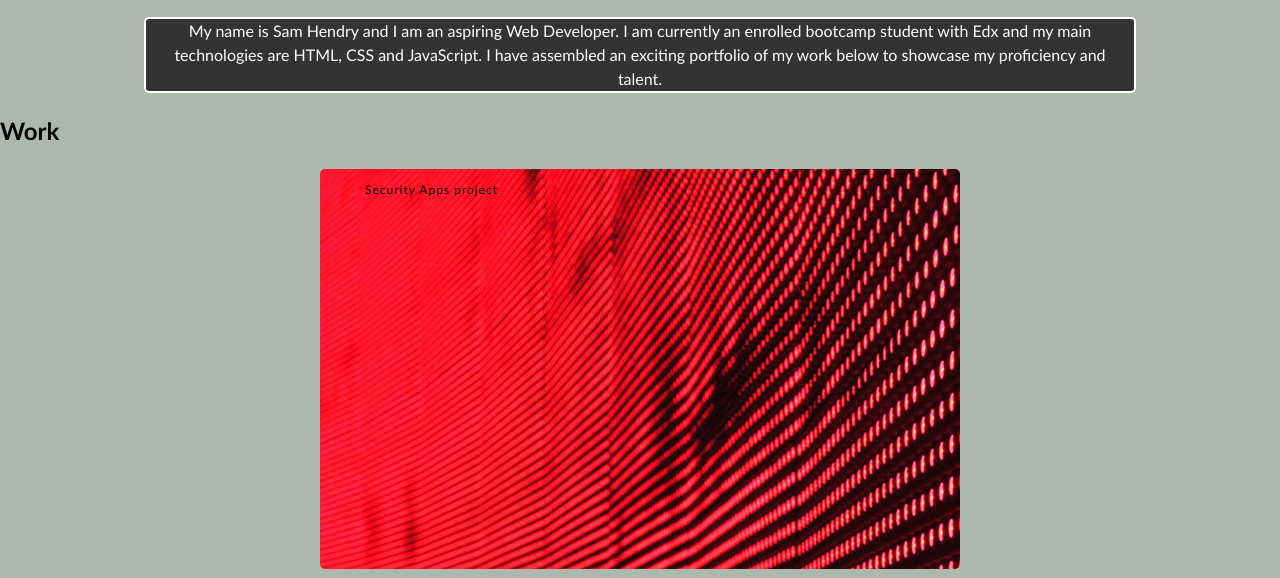
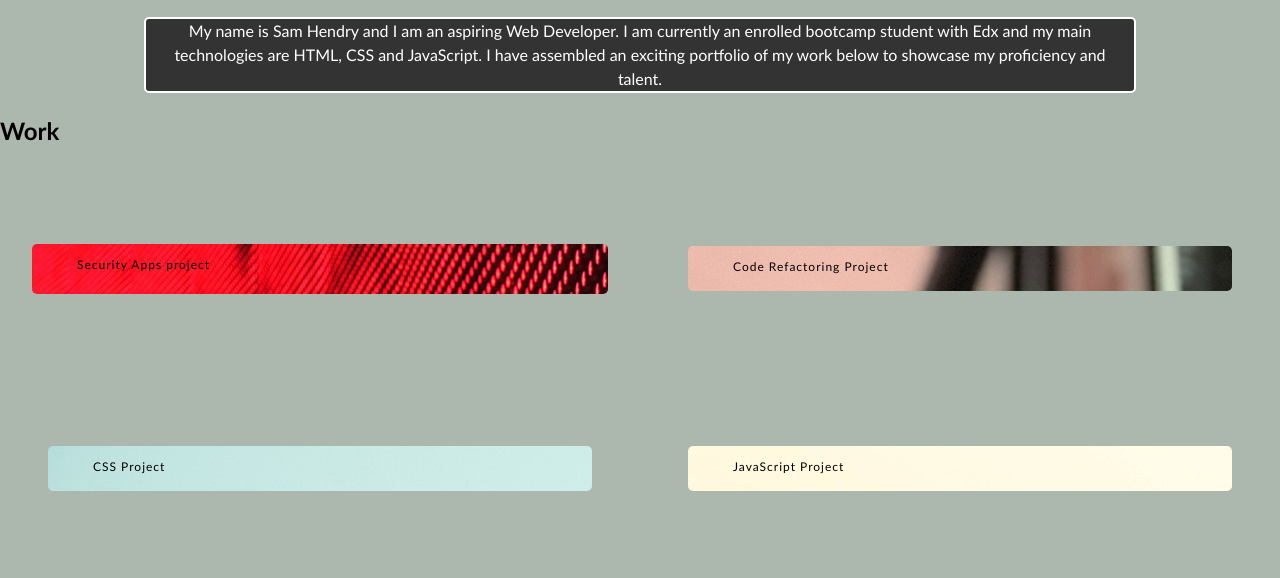
Before and after one commit to sdjhen/my-portfolio, a plain HTML site: page index.html in a window 1280 px wide. Shown: the part 335-913 px from the top of the page. Drawn offline with Linux system fonts and the light colour scheme.

Commit message:
reformat of grid layout

```diff
--- a/css/style.css
+++ b/css/style.css
@@ -72,19 +72,18 @@ body {
 }
 
 /* Grid Layout */
-.portfolio-grid-area {
+ .portfolio-grid-area {
   display: grid;
-  min-height: 200px;
+  min-height: 300px;
   height: 50vh;
-  grid-template-rows: 200px 200px 200px 200px 200px;
-  grid-template-columns: 1fr;
+   grid-template-rows: 200px 200px 200px 200px 200px;
+  grid-template-columns: 1fr 1fr;
   grid-template-areas:
-  "project-1"
-  "project-2"
-  "project-3"
-  "project-4"
+  "project-1 project-2"
+  "project-3 project-4"
+
   ;
-  margin: 25px;
+
 }
 
 .expand {
@@ -107,7 +106,8 @@ overflow: hidden;
   grid-area: project-1;
   background-image: url(../images/02-portfolio-1.jpg);
   border-radius: 5px;
-  width: 50%;
+  height: 50px;
+  width: 90%;
   display: block;
   margin: auto;
 }
@@ -116,7 +116,8 @@ overflow: hidden;
   grid-area: project-2;
   background-image: url(../images/02-portfolio-2.jpg);
   border-radius: 5px;
-  width: 50%;
+  height: 45px;
+  width: 85%;
   display: block;
   margin: auto;
 }
@@ -125,7 +126,8 @@ overflow: hidden;
   grid-area: project-3;
   background-image: url(../images/02-portfolio-3.jpg);
   border-radius: 5px;
-  width: 50%;
+  height: 45px;
+  width: 85%;
   display: block;
   margin: auto;
 }
@@ -134,7 +136,8 @@ overflow: hidden;
   grid-area: project-4;
   background-image: url(../images/02-portfolio-4.jpg);
   border-radius: 5px;
-  width: 50%;
+  height: 45px;
+  width: 85%;
   display: block;
   margin: auto;
 }
--- a/index.html
+++ b/index.html
@@ -44,17 +44,17 @@
       <!-- portfolio container -->
       <section class="page-section" id="work">
         <h2>Work</h2>
-        <div id="portfolio-grid">
-          <div id="project-1" class="portfolio-grid-area expand">
+        <div class="portfolio-grid-area">
+          <div id="project-1" class="expand">
             <h3 class="card-heading">Security Apps project</h3>
           </div>
-          <div id="project-2" class="portfolio-grid-area">
+          <div id="project-2">
             <h3 class="card-heading">Code Refactoring Project</h3>
           </div>
-          <div id="project-3" class="portfolio-grid-area">
+          <div id="project-3">
             <h3 class="card-heading">CSS Project</h3>
           </div>
-          <div id="project-4" class="portfolio-grid-area">
+          <div id="project-4">
             <h3 class="card-heading">JavaScript Project</h3>
           </div>
         </div>
```
